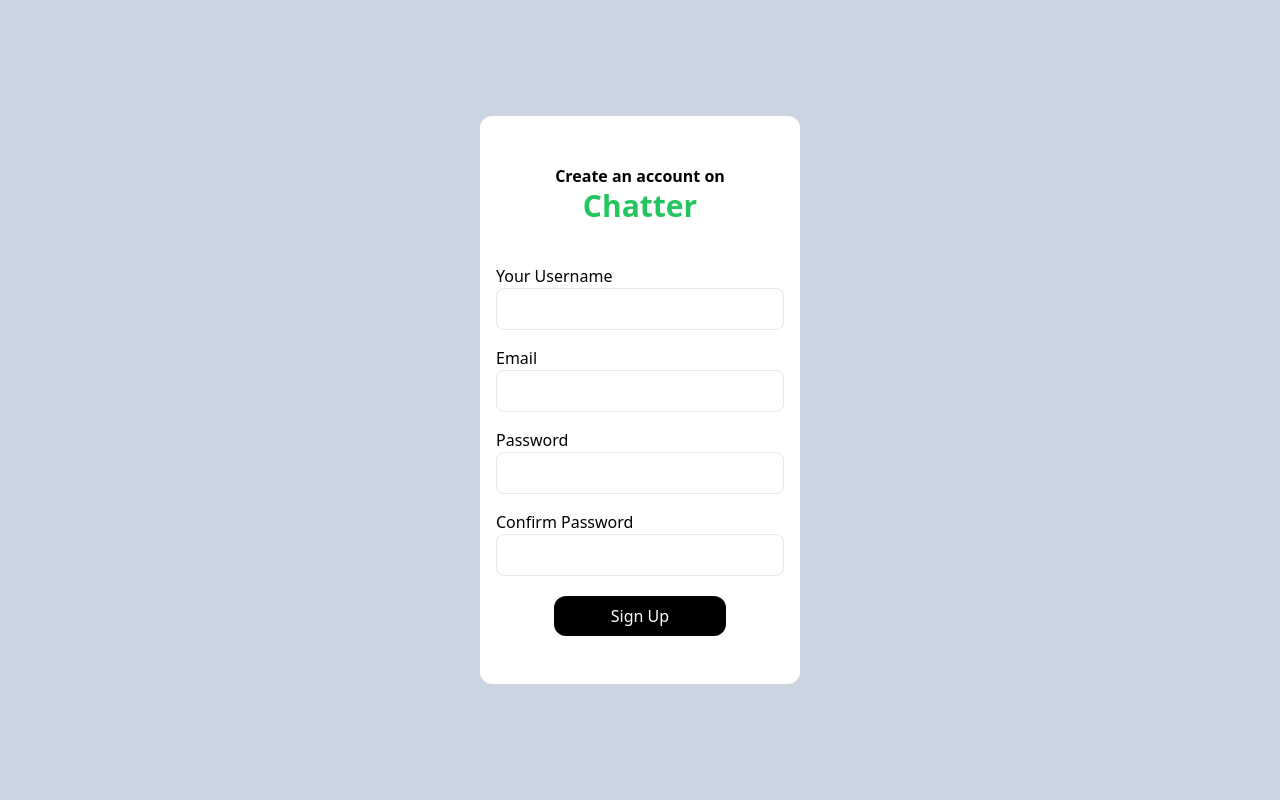
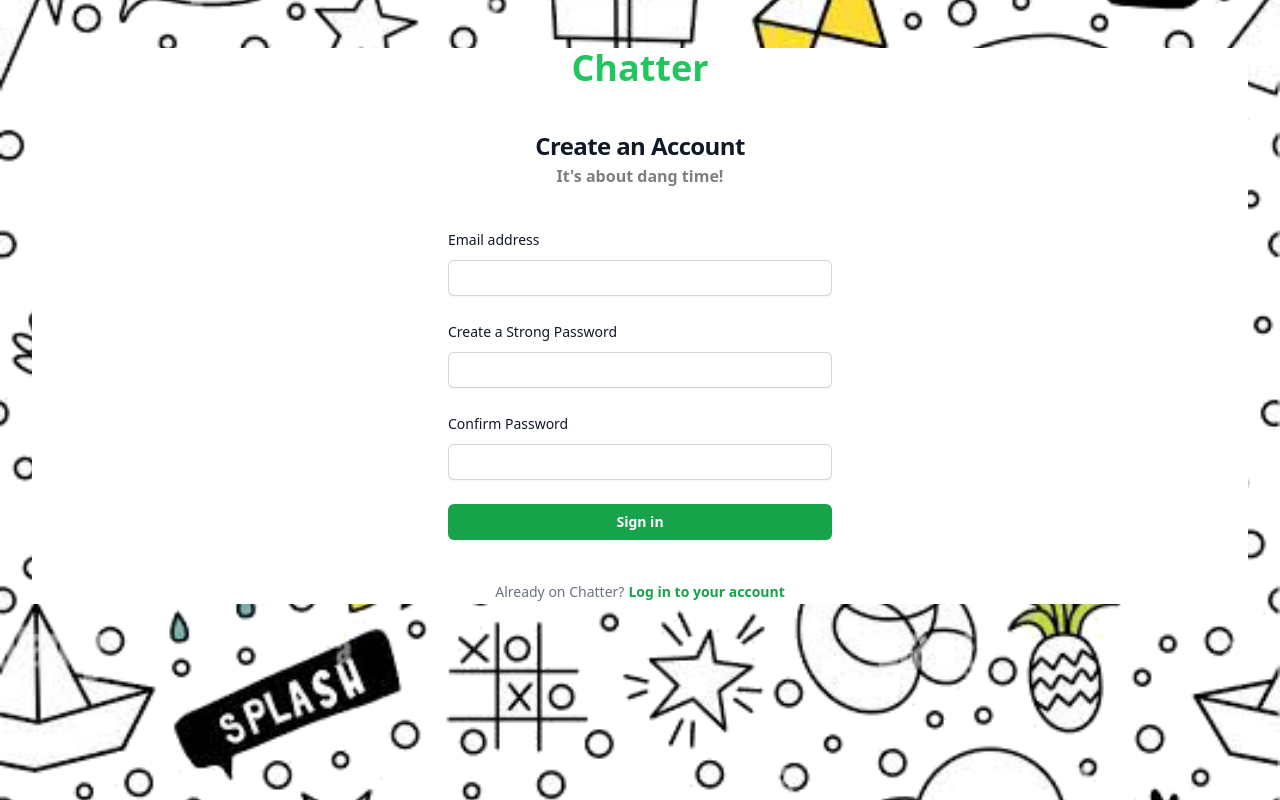
Before and after one commit to NRG-BUILDS/chatter, a React (Create React App) app: page /signup in a window 1280 px wide. Built offline with nearby package versions, Linux system fonts and the light colour scheme; a web font is replaced by a local one.

Commit message:
fix: useFetch

```diff
--- a/src/useFetch.js
+++ b/src/useFetch.js
@@ -15,6 +15,7 @@ const useFetch = (url) => {
            return res.json()
         })
         .then(data => {
+            console.log(data)
             setData(data)
             setIsPending(false)
             setError(null)
--- a/src/views/Home.js
+++ b/src/views/Home.js
@@ -3,8 +3,10 @@ import { Link } from "react-router-dom";
 const Home = () => {
     return (
         <section className="w-screen h-screen flex justify-center items-center">
+            <img src={require('../assets/images/color_doodle.png')} className="absolute top-0 left-0 w-full h-full object-cover -z-10" alt="" />
+
             <div className="px-6">
-                <h3 className="text-3xl font-semibold">
+                <h3 className="text-3xl font-semibold z-10 relative">
                     Welcome To
                 </h3>
                 <h1 className="font-extrabold text-7xl text-green-500">
--- a/src/views/HomeLayoutMobile.js
+++ b/src/views/HomeLayoutMobile.js
@@ -32,7 +32,7 @@ const HomeLayoutMobile = () => {
 
                 {/* display chat list when data is retrieved */}
                 {data && <div className="px-4">
-                    <ChatLists data={data}/>
+                    <ChatLists data={data.user}/>
                 </div>}
 
                 {/* error message */}
--- a/src/views/HomeLayoutPC.js
+++ b/src/views/HomeLayoutPC.js
@@ -38,7 +38,7 @@ const HomeLayoutPC = () => {
 
                         {/* display chat list when data is retrieved */}
                         {data && (<div>
-                            <ChatLists data={data} deviceType={'desktop'} handleClick={setIsAnySelected}/>
+                            <ChatLists data={data.user} deviceType={'desktop'} handleClick={setIsAnySelected}/>
                         </div>) }
 
                         {/* error message */}
--- a/src/views/Signup.js
+++ b/src/views/Signup.js
@@ -1,101 +1,169 @@
 import { useState } from "react";
 import { useHistory } from "react-router-dom/cjs/react-router-dom";
+import Logo from "../components/Logo";
 
 const Signup = () => {
-    const [username, setUsername] = useState(null)
-    const [useremail, setEmail] = useState(null)
-    const [password, setPassword] = useState(null)
-    const [passwordCheck, setPasswordCheck] = useState(null)
+    // const [username, setUsername] = useState(null)
+    // const [useremail, setEmail] = useState(null)
+    // const [password, setPassword] = useState(null)
+    // const [passwordCheck, setPasswordCheck] = useState(null)
+    // const [error, setError] = useState(null)
+    // const history = useHistory()
+
+    // const handleSubmit = (e) => {
+    //     e.preventDefault()
+    //     const name = document.getElementById('username')
+    //     const email = document.getElementById('email')
+    //     const passowrd = document.getElementById('password')
+    //     const passowrdCheck = document.getElementById('passwordCheck')
+    //     if(name.value === '') {
+    //         showError('Username cannot be blank')
+    //     } else if (!email.checkValidity || email.value === '') {
+    //         showError('Invalid email')
+    //     } else if (passowrd.value === '' || passowrdCheck === '') {
+    //         setError('Create a strong password')
+    //     } else if (password.value != passowrdCheck.value) {
+    //         showError('Passowrds don\'t match!')
+    //     } else {
+    //         console.log(e)
+    //         console.log(username + useremail)
+    //         // history.push('chat/:username')
+    //     }
+
+    // }
+    // const showError = (message) => {
+    //     setError(message)
+    // }
+
+    const [email, setEmail] = useState(null)
+    const [passowrd, setPassword] = useState(null)
     const [error, setError] = useState(null)
+    const [errorCause, setErrorCause] = useState(null)
     const history = useHistory()
 
-    const handleSubmit = (e) => {
-        e.preventDefault()
-        const name = document.getElementById('username')
+    const handleSubmit = (device) => {
         const email = document.getElementById('email')
         const passowrd = document.getElementById('password')
-        const passowrdCheck = document.getElementById('passwordCheck')
-        if(name.value === '') {
-            showError('Username cannot be blank')
-        } else if (!email.checkValidity || email.value === '') {
-            showError('Invalid email')
-        } else if (passowrd.value === '' || passowrdCheck === '') {
-            setError('Create a strong password')
-        } else if (password.value != passowrdCheck.value) {
-            showError('Passowrds don\'t match!')
+        if(email.value === '') {
+            showError('Email cannot be blank', 'email')
+        } else if (passowrd.value === '') {
+            setError('Type in a correct password', 'password')
         } else {
-            console.log(e)
-            console.log(username + useremail)
-            // history.push('chat/:username')
+            history.push(`/chat/${device}`)
         }
 
     }
-    const showError = (message) => {
+    const showError = (message, from) => {
+
         setError(message)
+        setErrorCause(from)
     }
 
     return (
-        <section className="h-screen w-screen flex justify-center items-center bg-slate-300">
-            <div className=" w-80 bg-white px-4 py-12 rounded-xl text-center">
-                <h2 className="font-semibold">Create an account on</h2>
-                <h1 className="text-green-500 font-extrabold text-3xl">
-                    Chatter
-                </h1>
+        <>
+        <img src={require('../assets/images/more.png')} className="absolute top-0 left-0 w-full h-full object-cover opacity- z-0" alt="" />
+        <div className="flex min-h-full flex-1 flex-col justify-center px-6 py-12 lg:px-8">
+            <div className="bg-white z-10 relative">
+            <div className="sm:mx-auto sm:w-full sm:max-w-sm text-center">
+            <Logo style={'text-4xl'} />
+            <h2 className="mt-10 text-2xl font-bold leading-9 tracking-tight text-gray-900">
+              Create an Account
+            </h2>
+            <p className="font-semibold opacity-50">It's about dang time!</p>
+          </div>
 
-                <div className="text-left mt-10">
-                    <form onSubmit={(e) =>{ handleSubmit(e)}}>
-                        <div className="my-4">
-                            <label htmlFor="username" className="block">Your Username</label>
+          <div className="mt-10 sm:mx-auto sm:w-full sm:max-w-sm">
+            <form className="space-y-6" action="#" method="POST">
+              <div>
+                <label htmlFor="email" className="block text-sm font-medium leading-6 text-gray-900">
+                  Email address
+                </label>
+                <div className="mt-2">
                   <input
-                                    type="text"
-                                    name="username"
-                                    id="username"
-                                    className="border w-full py-2 rounded-lg duration-150 hover:border-green-500"
-                                    onChange={(e) => {
-                                        setUsername(e.target.value)
-                                    }} />
-                        </div>
-                        <div className="my-4">
-                            <label htmlFor="email" className="block">Email</label>
-                                <input
+                    id="email"
+                    name="email"
                     type="email"
-                                    name="email"
-                                    id="email"
-                                    className="border w-full py-2 rounded-lg duration-150 hover:border-green-500"
+                    autoComplete="email"
+                    required
+                    className="block w-full rounded-md outline-none border-0 px-2 py-1.5 text-gray-900 shadow-sm ring-1 ring-inset ring-gray-300 placeholder:text-gray-400 focus:ring-2 focus:ring-inset focus:ring-green-600 sm:text-sm sm:leading-6"
                     onChange={(e) => {
                         setEmail(e.target.value)
-                                    }} />
+                    }}
+                  />
+                  {errorCause === 'email' && (<div className=" font- text-red-500">{error}</div>)}
                 </div>
-                        <div className="my-4">
-                            <label htmlFor="password" className="block">Password</label>
+              </div>
+
+              <div>
+                <div className="flex items-center justify-between">
+                  <label htmlFor="password" className="block text-sm font-medium leading-6 text-gray-900">
+                    Create a Strong Password
+                  </label>
+                </div>
+                <div className="mt-2">
                   <input
-                                    type="text"
+                    id="password"
                     name="password"
-                                    id="password"
-                                    className="border w-full py-2 rounded-lg duration-150 hover:border-green-500"
+                    type="password"
+                    required
+                    className="block w-full rounded-md outline-none border-0 px-2 py-1.5 text-gray-900 shadow-sm ring-1 ring-inset ring-gray-300 placeholder:text-gray-400 focus:ring-2 focus:ring-inset focus:ring-green-600 sm:text-sm sm:leading-6"
                     onChange={(e) => {
                         setPassword(e.target.value)
-                                    }} />
+                    }}
+                  />
+                  {errorCause === 'password' && (<div className=" font- text-red-500">{error}</div>)}
                 </div>
-                        <div className="my-4">
-                            <label htmlFor="password" className="block">Confirm Password</label>
+              </div>
+              <div>
+                <div className="flex items-center justify-between">
+                  <label htmlFor="password" className="block text-sm font-medium leading-6 text-gray-900">
+                    Confirm Password
+                  </label>
+                </div>
+                <div className="mt-2">
                   <input
+                    id="password"
+                    name="password"
                     type="password"
-                                    name="passwordCheck"
-                                    id="passwordCheck"
-                                    className="border w-full py-2 rounded-lg duration-150 hover:border-green-500"
+                    required
+                    className="block w-full rounded-md outline-none border-0 px-2 py-1.5 text-gray-900 shadow-sm ring-1 ring-inset ring-gray-300 placeholder:text-gray-400 focus:ring-2 focus:ring-inset focus:ring-green-600 sm:text-sm sm:leading-6"
                     onChange={(e) => {
-                                        setPasswordCheck(e.target.value)
-                                    }} />
+                        setPassword(e.target.value)
+                    }}
+                  />
+                  {errorCause === 'password' && (<div className=" font- text-red-500">{error}</div>)}
                 </div>
-                        <div className="mt-5 text-center">
-                            <input type="submit" className="bg-black text-white py-2 w-3/5 rounded-xl hover:bg-green-500" value={'Sign Up'} />
-                            {error && (<p>{error}</p>)}
+              </div>
+
+              <div>
+                <button
+                  type="submit"
+                  className="hidden md:flex w-full justify-center rounded-md outline-none bg-green-600 px-3 py-1.5 text-sm font-semibold leading-6 text-white shadow-sm hover:bg-green-500 focus-visible:outline focus-visible:outline-2 focus-visible:outline-offset-2 focus-visible:outline-green-600"
+                  onClick={() => {handleSubmit('desktop')}}
+                >
+                  Sign in
+                </button>
+                <button
+                  type="submit"
+                  className="flex md:hidden w-full justify-center rounded-md outline-none bg-green-600 px-3 py-1.5 text-sm font-semibold leading-6 text-white shadow-sm hover:bg-green-500 focus-visible:outline focus-visible:outline-2 focus-visible:outline-offset-2 focus-visible:outline-green-600"
+                  onClick={() => {handleSubmit('mobile')}}
+                >
+                  Sign in
+                </button>
               </div>
             </form>
+
+            <p className="mt-10 text-center text-sm text-gray-500">
+              Already on Chatter?
+              <a href="/login" className="ml-1 font-semibold leading-6 text-green-600 hover:text-green-500">
+                Log in to your account
+              </a>
+            </p>
           </div>
             </div>
-        </section>
+
+        </div>
+      </>
      );
 }
 
```
Also changed, not shown: src/views/DMPage.js (+12 -6 lines), src/assets/images/color_doodle.png (added), src/assets/images/more.png (added). Lines whose indentation alone changed are shown as unchanged.
